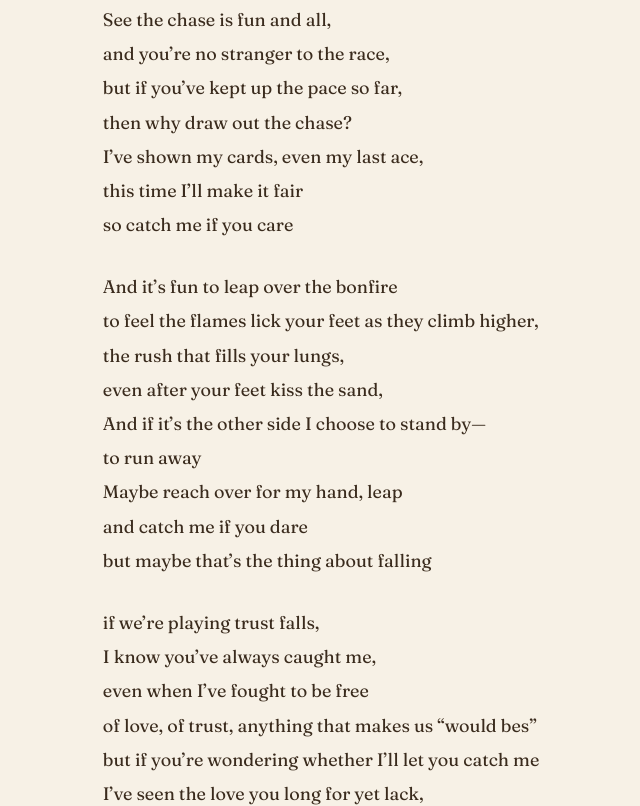
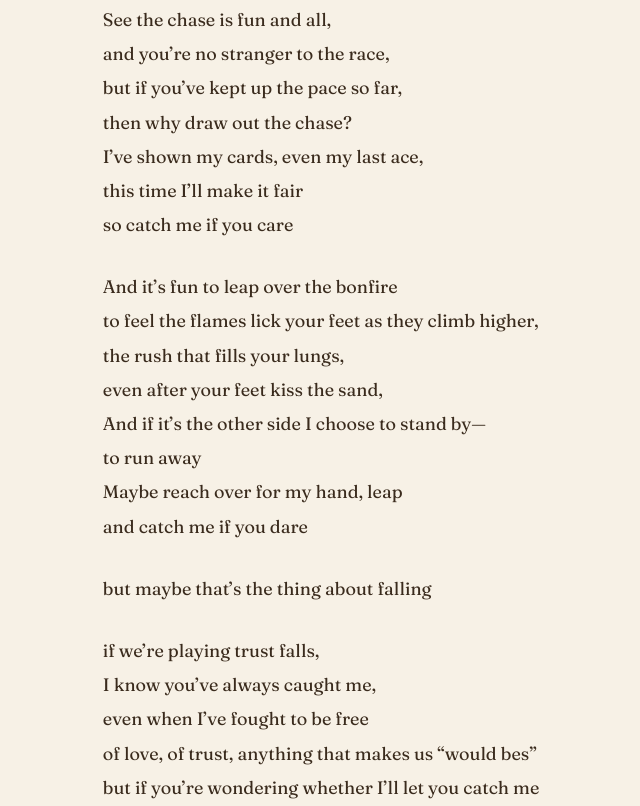
Before and after one commit to CaramelApple-00/the-little-pages, an Astro site: page /poetry/catch-me in a window 1280 px wide. Shown: the part 477-1283 px from the top of the page, without its empty margins (94-734 px from the left). Built offline with nearby package versions, Linux system fonts and the light colour scheme; Astro itself is replaced by a stand-in of ours; no server answers; the database is empty.

Commit message:
Fix catch me stanza break

```diff
--- a/src/content/poetry/catch-me.md
+++ b/src/content/poetry/catch-me.md
@@ -26,7 +26,8 @@ even after your feet kiss the sand,\
 And if it's the other side I choose to stand by—\
 to run away\
 Maybe reach over for my hand, leap\
-and catch me if you dare\
+and catch me if you dare
+
 but maybe that's the thing about falling
 
 if we're playing trust falls,\
```
